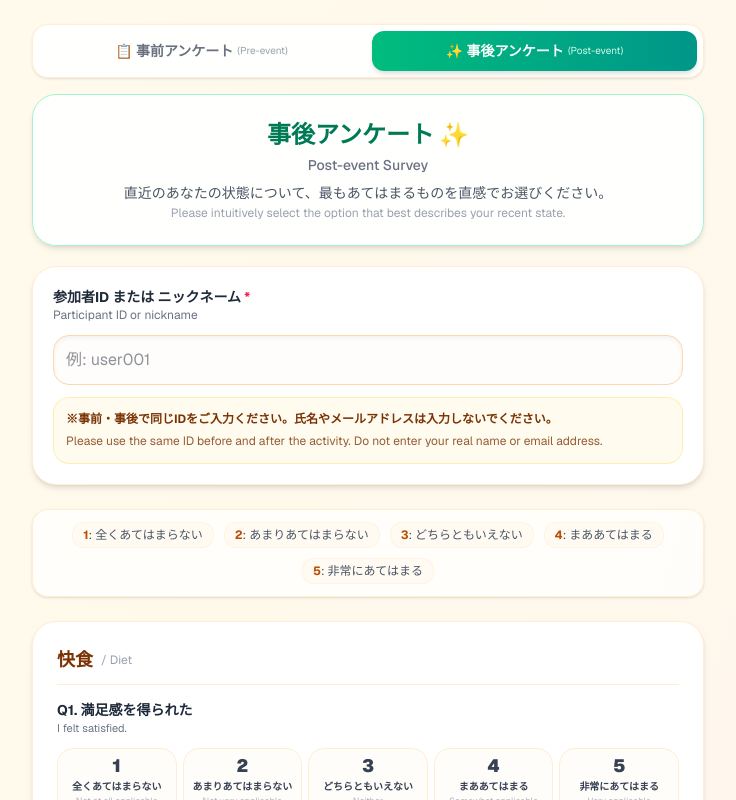
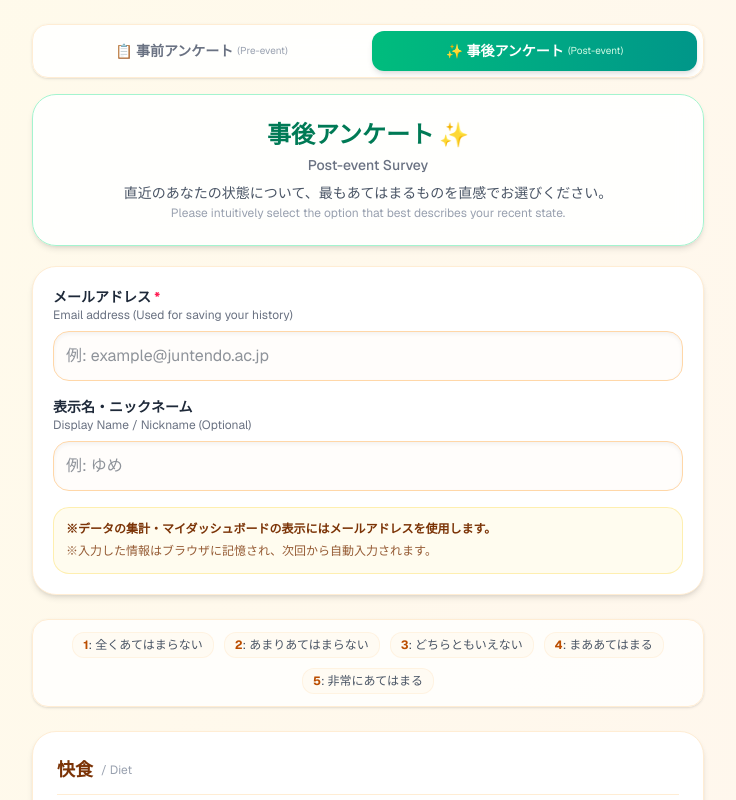
Before and after one commit to hiroto-code/2hfs-app, a Next.js app: page /p/1/post in a window 1280 px wide. Shown: the top 800 px of the page, without its empty margins (272-1008 px from the left). Built offline with nearby package versions, Linux system fonts and the light colour scheme; no server answers.

Commit message:
Update SurveyPage: 表示名とメールアドレスを分離してデータ混線を防止

```diff
--- a/app/p/[event_id]/[timing]/page.tsx
+++ b/app/p/[event_id]/[timing]/page.tsx
@@ -1,6 +1,6 @@
 'use client';
 
-import { useState, use } from 'react';
+import { useState, use, useEffect } from 'react';
 import { useRouter } from 'next/navigation';
 import Link from 'next/link';
 import { supabase } from '@/lib/supabase';
@@ -12,12 +12,23 @@ export default function SurveyPage({ params }: { params: Promise<{ event_id: str
 
   const router = useRouter();
 
-  const [participantId, setParticipantId] = useState('');
+  // ユーザー情報のステート（IDから、メールと表示名に分離）
+  const [email, setEmail] = useState('');
+  const [displayName, setDisplayName] = useState('');
+
   const [answers, setAnswers] = useState<{ [key: number]: number }>({});
   const [loading, setLoading] = useState(false);
   const [errorMsg, setErrorMsg] = useState('');
 
   const isPost = timing === 'post';
+
+  // 💡 初回読み込み時：過去に入力した情報をブラウザから復元
+  useEffect(() => {
+    const savedEmail = localStorage.getItem('supwell_user_email');
+    const savedName = localStorage.getItem('supwell_user_name');
+    if (savedEmail) setEmail(savedEmail);
+    if (savedName) setDisplayName(savedName);
+  }, []);
 
   const handleScoreChange = (qIndex: number, val: number) => {
     setAnswers(prev => ({ ...prev, [qIndex]: val }));
@@ -27,8 +38,8 @@ export default function SurveyPage({ params }: { params: Promise<{ event_id: str
     e.preventDefault();
     setErrorMsg('');
 
-    if (!participantId.trim()) {
-      setErrorMsg('参加者IDを入力してください。 / Please enter your Participant ID.');
+    if (!email.trim()) {
+      setErrorMsg('メールアドレスを入力してください。 / Please enter your email address.');
       return;
     }
 
@@ -40,6 +51,16 @@ export default function SurveyPage({ params }: { params: Promise<{ event_id: str
     setLoading(true);
 
     try {
+      // 💡 データの正規化（揺れ防止）
+      // メールアドレスは空白を消し、すべて小文字に統一
+      const formattedEmail = email.trim().toLowerCase();
+      // 表示名が空欄の場合は「ゲスト」にする
+      const formattedName = displayName.trim() || 'ゲスト';
+
+      // 入力情報をブラウザに保存（次回以降の自動入力用）
+      localStorage.setItem('supwell_user_email', formattedEmail);
+      localStorage.setItem('supwell_user_name', formattedName);
+
       // 各領域の平均点計算
       const getDomainMean = (indices: number[]) => {
         const sum = indices.reduce((acc, idx) => acc + (answers[idx] || 0), 0);
@@ -58,10 +79,11 @@ export default function SurveyPage({ params }: { params: Promise<{ event_id: str
 
       const submission_token = crypto.randomUUID();
 
-      // DBの全対応カラム（q1〜q18, domain_..., answers）へ一元保存するペイロード
+      // DB保存用ペイロード
       const payload = {
         event_id,
-        participant_id: participantId.trim(),
+        participant_id: formattedEmail, // ★ データ紐付け用の主キーとしてメールアドレスを保存
+        display_name: formattedName,    // ★ 新規追加した表示名カラム
         timing_type: timing,
         display_language: 'bilingual',
         answers,
@@ -94,13 +116,13 @@ export default function SurveyPage({ params }: { params: Promise<{ event_id: str
         submission_token
       };
 
-      // 過去の自分の回答があれば確実に削除する（上書きのため）
+      // 事前・事後の上書き用（メールアドレスを基準に過去データを削除）
       await supabase
         .from('surveys')
         .delete()
         .match({
           event_id: event_id,
-          participant_id: participantId.trim(),
+          participant_id: formattedEmail, // メールアドレスで特定
           timing_type: timing
         });
 
@@ -175,23 +197,43 @@ export default function SurveyPage({ params }: { params: Promise<{ event_id: str
 
         <form onSubmit={handleSubmit} className="space-y-4 md:space-y-6">
 
-          {/* 参加者ID入力エリア */}
-          <div className="bg-white p-5 rounded-3xl shadow-md border border-orange-100">
-            <label className="block text-sm font-bold text-gray-800 mb-1">
-              参加者ID または ニックネーム <span className="text-rose-500">*</span>
-              <span className="block text-xs font-normal text-gray-500">Participant ID or nickname</span>
-            </label>
-            <input
-              type="text"
-              required
-              value={participantId}
-              onChange={(e) => setParticipantId(e.target.value)}
-              placeholder="例: user001"
-              className="w-full mt-2 p-3 border border-orange-200 rounded-2xl focus:ring-2 focus:ring-amber-400 focus:outline-none text-base text-gray-800 bg-orange-50/20 shadow-inner"
-            />
-            <div className="mt-3 p-3 bg-amber-50/80 rounded-2xl border border-amber-200/60 text-xs text-amber-900 leading-relaxed">
-              <p className="font-bold">※事前・事後で同じIDをご入力ください。氏名やメールアドレスは入力しないでください。</p>
-              <p className="opacity-80 mt-0.5">Please use the same ID before and after the activity. Do not enter your real name or email address.</p>
+          {/* ✨ ユーザー情報入力エリア（メール＆表示名） */}
+          <div className="bg-white p-5 rounded-3xl shadow-md border border-orange-100 space-y-4">
+
+            {/* メールアドレス（必須） */}
+            <div>
+              <label className="block text-sm font-bold text-gray-800 mb-1">
+                メールアドレス <span className="text-rose-500">*</span>
+                <span className="block text-xs font-normal text-gray-500">Email address (Used for saving your history)</span>
+              </label>
+              <input
+                type="email"
+                required
+                value={email}
+                onChange={(e) => setEmail(e.target.value)}
+                placeholder="例: example@juntendo.ac.jp"
+                className="w-full mt-1 p-3 border border-orange-200 rounded-2xl focus:ring-2 focus:ring-amber-400 focus:outline-none text-base text-gray-800 bg-orange-50/20 shadow-inner"
+              />
+            </div>
+
+            {/* 表示名・ニックネーム（任意） */}
+            <div>
+              <label className="block text-sm font-bold text-gray-800 mb-1">
+                表示名・ニックネーム
+                <span className="block text-xs font-normal text-gray-500">Display Name / Nickname (Optional)</span>
+              </label>
+              <input
+                type="text"
+                value={displayName}
+                onChange={(e) => setDisplayName(e.target.value)}
+                placeholder="例: ゆめ"
+                className="w-full mt-1 p-3 border border-orange-200 rounded-2xl focus:ring-2 focus:ring-amber-400 focus:outline-none text-base text-gray-800 bg-orange-50/20 shadow-inner"
+              />
+            </div>
+
+            <div className="mt-2 p-3 bg-amber-50/80 rounded-2xl border border-amber-200/60 text-xs text-amber-900 leading-relaxed">
+              <p className="font-bold">※データの集計・マイダッシュボードの表示にはメールアドレスを使用します。</p>
+              <p className="opacity-80 mt-0.5">※入力した情報はブラウザに記憶され、次回から自動入力されます。</p>
             </div>
           </div>
 
```
